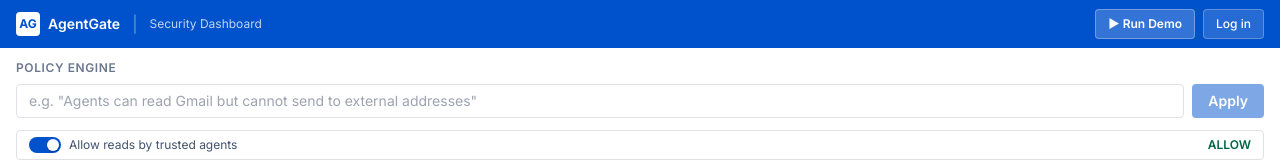
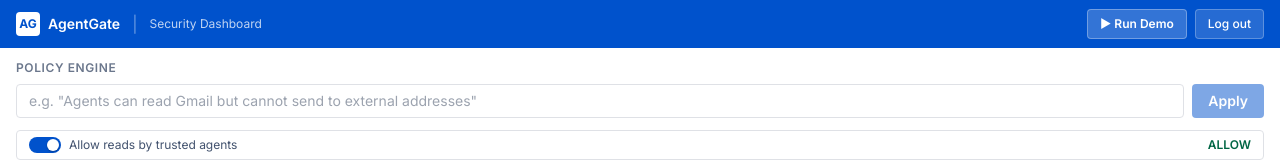
Before and after one commit to DamithaPerera/AgentGate, a Next.js app: page /dashboard in a window 1280 px wide. Shown: the top 161 px of the page. Built offline with nearby package versions, Linux system fonts and the light colour scheme; no server answers.

Commit message:
login issue fixed

```diff
--- a/app/dashboard/page.tsx
+++ b/app/dashboard/page.tsx
@@ -81,10 +81,10 @@ export default function DashboardPage() {
             style={{ background: 'rgba(255,255,255,0.2)', color: '#fff', border: '1px solid rgba(255,255,255,0.3)' }}>
             {demoRunning ? 'Running...' : '▶ Run Demo'}
           </button>
-          <Link href="/auth/login"
+          <Link href="/auth/logout"
             className="text-xs font-medium px-3 py-1.5 rounded transition-opacity hover:opacity-90"
             style={{ background: 'rgba(255,255,255,0.15)', color: '#fff', border: '1px solid rgba(255,255,255,0.25)' }}>
-            Log in
+            Log out
           </Link>
         </div>
       </header>
--- a/app/page.tsx
+++ b/app/page.tsx
@@ -12,7 +12,7 @@ export default function LandingPage() {
           <span className="font-semibold text-base tracking-tight" style={{ color: 'var(--color-text-high)' }}>AgentGate</span>
         </div>
         <div className="flex items-center gap-3">
-          <Link href="/auth/login"
+          <Link href="/auth/login?returnTo=/dashboard"
             className="text-sm font-medium transition-colors"
             style={{ color: 'var(--color-text-medium)' }}>
             Log in
```
